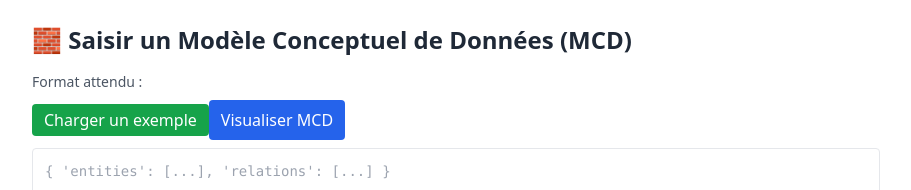
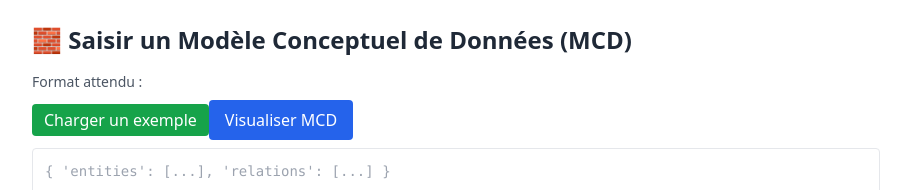
Before and after one commit to EJM0101/modelcraft, a Next.js app: page /input in a window 1280 px wide. Shown: the top 190 px of the page, without its empty margins (184-1095 px from the left). Built offline with nearby package versions, Linux system fonts and the light colour scheme.

Commit message:
Update input.js

```diff
--- a/pages/input.js
+++ b/pages/input.js
@@ -38,7 +38,7 @@ export default function InputPage() {
         Format attendu :
       </p>
       <button onClick={handleLoadExample} className="mb-2 bg-green-600 text-white px-3 py-1 rounded">Charger un exemple</button>
-      <button onClick={handleVisualizeMCD} className="mb-2 bg-blue-600 text-white px-3 py-2 rounded">Visualiser MCD </button>
+      <button onClick={handleVisualizeMCD} className="mb-2 bg-blue-600 text-white px-4 py-2 rounded">Visualiser MCD </button>
 
      <textarea
         rows="12"
```
